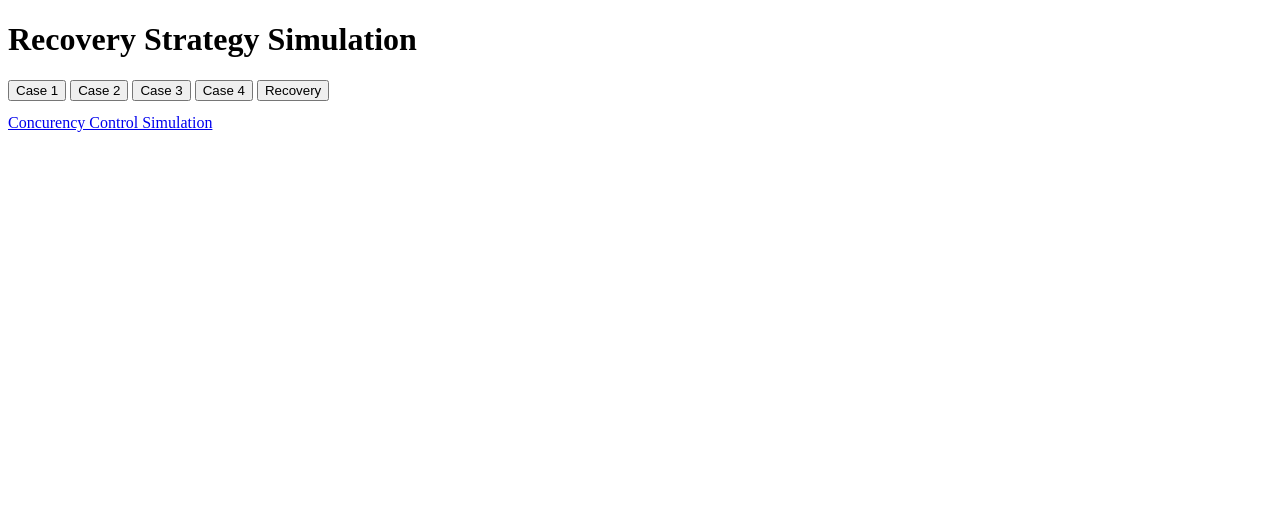
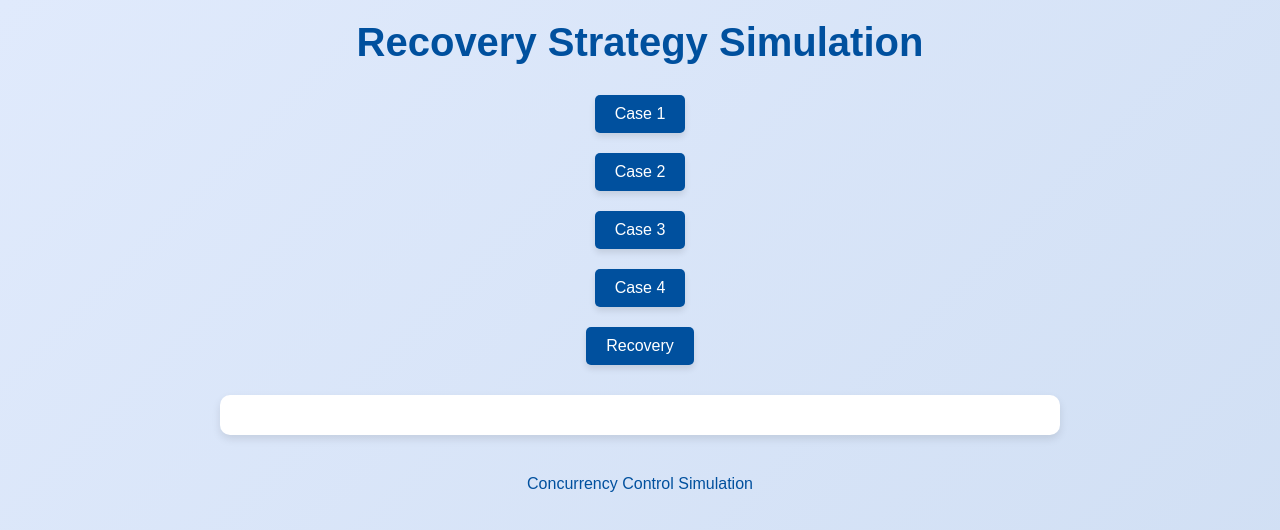
Before and after one commit to KarnoSQ/STADVDB_MCO2, a website: page website.html in a window 1280 px wide. Drawn offline with Linux system fonts and the light colour scheme.

Commit message:
added design

```diff
--- a/website.html
+++ b/website.html
@@ -4,6 +4,70 @@
   <meta charset="UTF-8">
   <meta name="viewport" content="width=device-width, initial-scale=1.0">
   <title>Recovery Strategy Simulation</title>
+  <style>
+    body {
+      font-family: Arial, sans-serif;
+      margin: 0;
+      padding: 0;
+      background: linear-gradient(135deg, #e0eafc, #cfdef3);
+      color: #333;
+      display: flex;
+      flex-direction: column;
+      align-items: center;
+      min-height: 100vh;
+    }
+
+    h1 {
+      margin: 20px 0;
+      color: #00509e;
+      font-size: 2.5em;
+      text-align: center;
+    }
+
+    button {
+      background-color: #00509e;
+      color: white;
+      border: none;
+      border-radius: 5px;
+      padding: 10px 20px;
+      font-size: 1em;
+      cursor: pointer;
+      margin: 10px 5px;
+      box-shadow: 0 4px 6px rgba(0, 0, 0, 0.1);
+      transition: all 0.3s ease;
+    }
+
+    button:hover {
+      background-color: #003f7d;
+      box-shadow: 0 6px 10px rgba(0, 0, 0, 0.15);
+    }
+
+    #output {
+      width: 90%;
+      max-width: 800px;
+      margin: 20px auto;
+      padding: 20px;
+      background: white;
+      box-shadow: 0 4px 8px rgba(0, 0, 0, 0.1);
+      border-radius: 10px;
+      font-family: 'Courier New', monospace;
+      font-size: 0.95em;
+      white-space: pre-wrap;
+    }
+
+    a {
+      color: #00509e;
+      text-decoration: none;
+      margin-top: 20px;
+      display: inline-block;
+      font-size: 1em;
+      transition: color 0.3s;
+    }
+
+    a:hover {
+      color: #003f7d;
+    }
+  </style>
   <script>
     async function simulateCase1() {
       try {
@@ -31,7 +95,6 @@
       }
     }
 
-        // Function to simulate recovery case #3
     async function simulateCase3() {
       try {
         const response = await fetch('http://localhost:3000/rcase3', {
@@ -74,12 +137,12 @@
 </head>
 <body>
   <h1>Recovery Strategy Simulation</h1>
-    <button onclick="simulatecase1()">Case 1</button>
-    <button onclick="simulatecase2()">Case 2</button>
-    <button onclick="simulatecase3()">Case 3</button>
-    <button onclick="simulatecase4()">Case 4</button>
+  <button onclick="simulateCase1()">Case 1</button>
+  <button onclick="simulateCase2()">Case 2</button>
+  <button onclick="simulateCase3()">Case 3</button>
+  <button onclick="simulateCase4()">Case 4</button>
   <button onclick="triggerRecovery()">Recovery</button>
   <pre id="output"></pre>
-    <a href="/">Concurency Control Simulation</a>
+  <a href="/">Concurrency Control Simulation</a>
 </body>
 </html>
```
Also changed, not shown: index.html (+67 -8 lines). Lines whose indentation alone changed are shown as unchanged.
